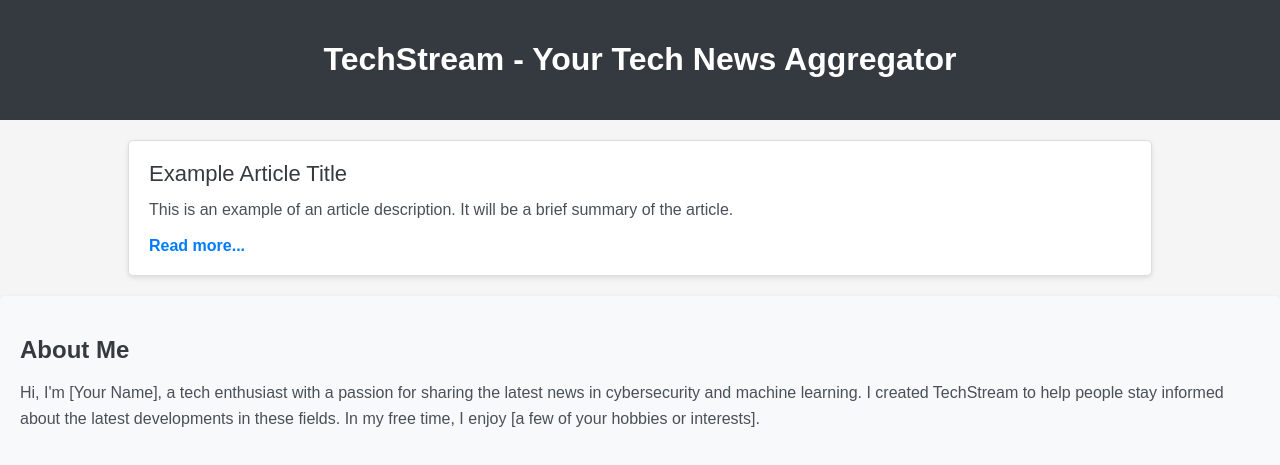
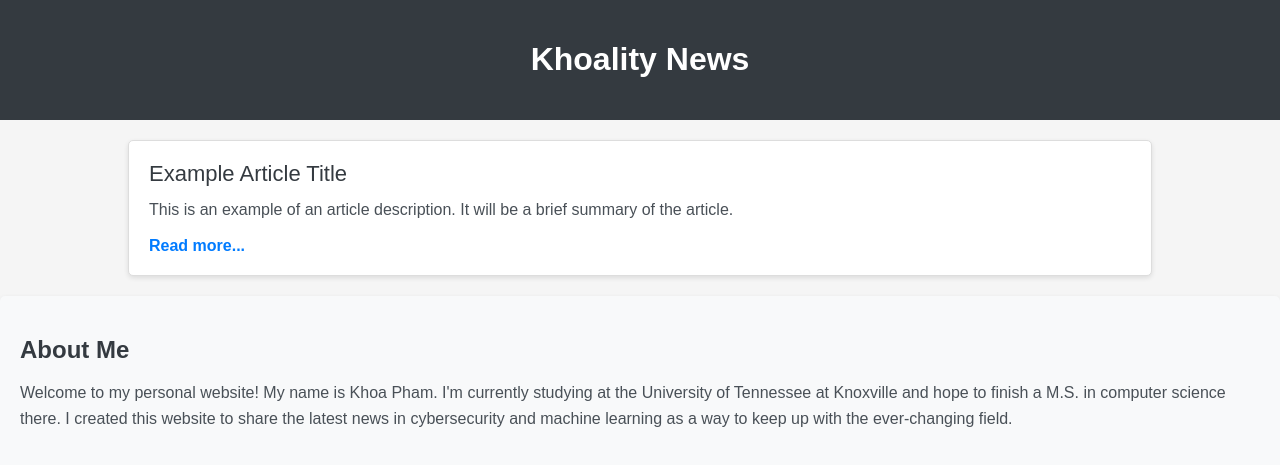
Before and after one commit to kpham7utk/Personal-Website, a plain HTML site: page index.html in a window 1280 px wide. Shown: the top 465 px of the page. Drawn offline with Linux system fonts and the light colour scheme.

Commit message:
Update index.html

```diff
--- a/index.html
+++ b/index.html
@@ -1,12 +1,12 @@
 <!DOCTYPE html>
 <html>
 <head>
-    <title>TechStream - Your Tech News Aggregator</title>
+    <title>Khoality News</title>
     <link rel="stylesheet" type="text/css" href="styles.css">
 </head>
 <body>
     <div class="header">
-        <h1>TechStream - Your Tech News Aggregator</h1>
+        <h1>Khoality News</h1>
     </div>
     <div class="main">
         <!-- This is where the articles will go. Each article will look something like this: -->
@@ -19,7 +19,8 @@
     <div class="about-section">
         <h2>About Me</h2>
         <p>
-        Hi, I'm [Your Name], a tech enthusiast with a passion for sharing the latest news in cybersecurity and machine learning. I created TechStream to help people stay informed about the latest developments in these fields. In my free time, I enjoy [a few of your hobbies or interests].
+        Welcome to my personal website! My name is Khoa Pham. I'm currently studying at the University of Tennessee at Knoxville and hope to finish a M.S. in computer science there.
+        I created this website to share the latest news in cybersecurity and machine learning as a way to keep up with the ever-changing field.
         </p>
         <img src="path-to-your-image.jpg" alt="Your Name">
     </div>
```
